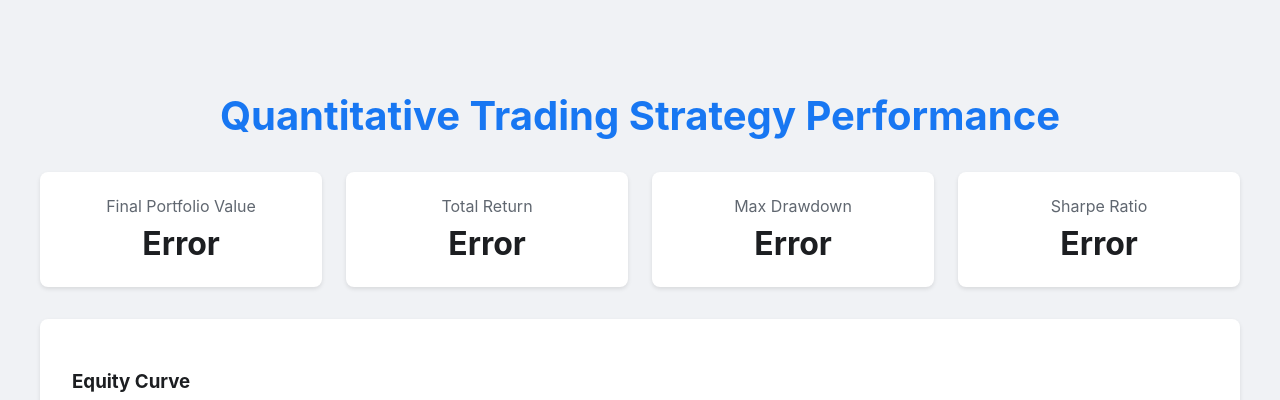
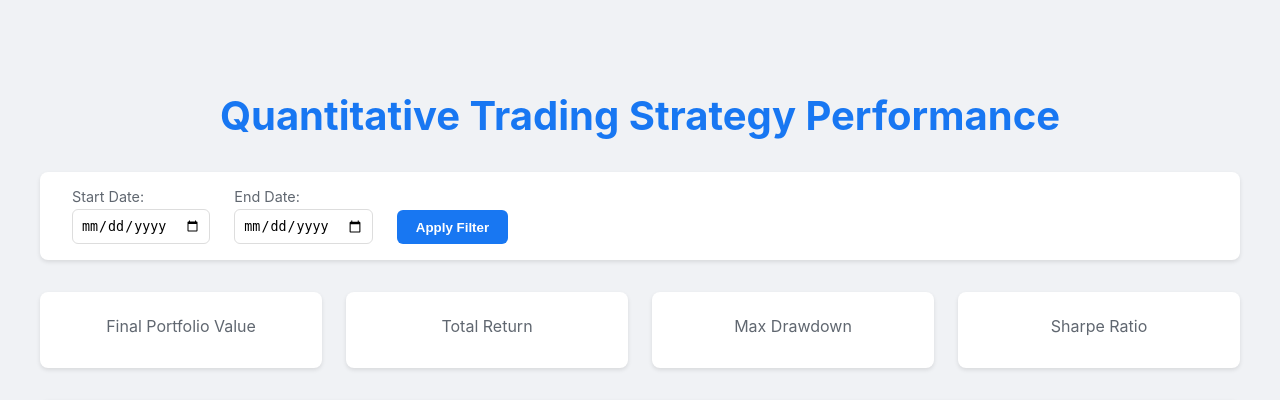
Before and after one commit to 19rishabh/algorithmic-trading-engine, a Flask app: page / in a window 1280 px wide. Shown: the top 400 px of the page. Run offline with Flask 3, Linux system fonts and the light colour scheme.

Commit message:
feat: Add dynamic date range selection for interactive strategy evaluation

```diff
--- a/app.py
+++ b/app.py
@@ -1,61 +1,76 @@
-from flask import Flask, render_template, json, send_file
+# Add 'request' to our Flask import
+from flask import Flask, render_template, json, send_file, request
 import pandas as pd
 import numpy as np
 from pathlib import Path
 
 app = Flask(__name__)
 
-# --- NEW: Define paths at the top ---
 RESULTS_DIR = Path('results/')
 PORTFOLIO_PATH = RESULTS_DIR / 'portfolio_results.csv'
 TRADE_LOG_PATH = RESULTS_DIR / 'trade_log.csv'
 
-@app.route('/')
-@app.route('/dashboard')
+# UPDATE: Allow both GET and POST requests
+@app.route('/', methods=['GET', 'POST'])
+@app.route('/dashboard', methods=['GET', 'POST'])
 def dashboard():
     kpis = {}
     chart_data = {}
     recent_trades = []
 
+    # NEW: Default date range
+    start_date_str = None
+    end_date_str = None
+
     try:
-        # Load portfolio results
         results_df = pd.read_csv(PORTFOLIO_PATH, index_col='Date', parse_dates=True)
 
-        # --- Calculate KPIs (unchanged) ---
-        # ... (same KPI calculation logic as before) ...
-        initial_value = results_df['Portfolio_Value'].iloc[0]
-        final_value = results_df['Portfolio_Value'].iloc[-1]
-        total_return = (final_value - initial_value) / initial_value
-        daily_returns = results_df['Portfolio_Value'].pct_change().dropna()
-        sharpe_ratio = (daily_returns.mean() / daily_returns.std()) * np.sqrt(252)
-        rolling_max = results_df['Portfolio_Value'].cummax()
-        daily_drawdown = (results_df['Portfolio_Value'] / rolling_max) - 1.0
-        max_drawdown = daily_drawdown.min()
+        # NEW: Handle form submission for date filtering
+        if request.method == 'POST':
+            start_date_str = request.form.get('start_date')
+            end_date_str = request.form.get('end_date')
 
-        kpis = {
-            'final_portfolio_value': f"₹{final_value:,.2f}",
-            'total_return': f"{total_return:.2%}",
-            'max_drawdown': f"{max_drawdown:.2%}",
-            'sharpe_ratio': f"{sharpe_ratio:.2f}"
-        }
+            # Filter the DataFrame based on the provided dates
+            if start_date_str:
+                results_df = results_df[results_df.index >= pd.to_datetime(start_date_str)]
+            if end_date_str:
+                results_df = results_df[results_df.index <= pd.to_datetime(end_date_str)]
 
-        # --- Prepare Chart Data (unchanged) ---
-        # ... (same chart data preparation as before) ...
-        equity_curve_df = results_df.reset_index()
-        equity_curve_df['Date'] = equity_curve_df['Date'].dt.strftime('%Y-%m-%d')
-        drawdown_df = daily_drawdown.reset_index()
-        drawdown_df['Date'] = drawdown_df['Date'].dt.strftime('%Y-%m-%d')
-        chart_data = {
-            'equity_curve': equity_curve_df[['Date', 'Portfolio_Value']].to_dict('records'),
-            'drawdown': drawdown_df.rename(columns={0: 'Drawdown'}).to_dict('records'),
-            'returns_histogram': daily_returns.tolist()
-        }
+        # --- Recalculate everything based on the (potentially filtered) DataFrame ---
+        if not results_df.empty:
+            initial_value = results_df['Portfolio_Value'].iloc[0]
+            final_value = results_df['Portfolio_Value'].iloc[-1]
+            total_return = (final_value - initial_value) / initial_value
+            daily_returns = results_df['Portfolio_Value'].pct_change().dropna()
+            sharpe_ratio = (daily_returns.mean() / daily_returns.std()) * np.sqrt(252) if daily_returns.std() != 0 else 0
+            rolling_max = results_df['Portfolio_Value'].cummax()
+            daily_drawdown = (results_df['Portfolio_Value'] / rolling_max) - 1.0
+            max_drawdown = daily_drawdown.min()
 
-        # --- NEW: Load and prepare recent trades for display ---
+            kpis = {
+                'final_portfolio_value': f"₹{final_value:,.2f}",
+                'total_return': f"{total_return:.2%}",
+                'max_drawdown': f"{max_drawdown:.2%}",
+                'sharpe_ratio': f"{sharpe_ratio:.2f}"
+            }
+
+            equity_curve_df = results_df.reset_index()
+            equity_curve_df['Date'] = equity_curve_df['Date'].dt.strftime('%Y-%m-%d')
+            drawdown_df = daily_drawdown.reset_index()
+            drawdown_df['Date'] = drawdown_df['Date'].dt.strftime('%Y-%m-%d')
+            chart_data = {
+                'equity_curve': equity_curve_df[['Date', 'Portfolio_Value']].to_dict('records'),
+                'drawdown': drawdown_df.rename(columns={0: 'Drawdown'}).to_dict('records'),
+                'returns_histogram': daily_returns.tolist()
+            }
+        else:
+            # Handle case where date range is empty
+            kpis = {key: "N/A" for key in ['final_portfolio_value', 'total_return', 'max_drawdown', 'sharpe_ratio']}
+            chart_data = {'equity_curve': [], 'drawdown': [], 'returns_histogram': []}
+
+
         trade_log_df = pd.read_csv(TRADE_LOG_PATH, index_col='Date')
-        # Get the last 20 trades and format them for the HTML table
         recent_trades = trade_log_df.tail(20).reset_index()
-        # Format for better display
         recent_trades['Date'] = pd.to_datetime(recent_trades['Date']).dt.strftime('%Y-%m-%d')
         recent_trades['Signal'] = recent_trades['Signal'].map('{:.2%}'.format)
         recent_trades['Daily_Return'] = recent_trades['Daily_Return'].map('{:.2%}'.format)
@@ -63,13 +78,12 @@
 
     except Exception as e:
         print(f"An error occurred: {e}")
-        kpis = {key: "Error" for key in ['final_portfolio_value', 'total_return', 'max_drawdown', 'sharpe_ratio']}
-        chart_data = {'equity_curve': [], 'drawdown': [], 'returns_histogram': []}
-        recent_trades = []
+        # ... (error handling is the same) ...
 
-    return render_template('dashboard.html', kpis=kpis, chart_data=chart_data, trades=recent_trades)
+    # Pass date strings back to the template to pre-fill the form
+    return render_template('dashboard.html', kpis=kpis, chart_data=chart_data, trades=recent_trades, start_date=start_date_str, end_date=end_date_str)
 
-# --- NEW: Route for downloading the full trade log ---
+# ... (download route is unchanged) ...
 @app.route('/download/trade_log')
 def download_trade_log():
     try:
--- a/static/css/style.css
+++ b/static/css/style.css
@@ -93,3 +93,45 @@
 th {
     background-color: #f0f2f5;
 }
+
+/* Add this to your static/css/style.css */
+.filter-container {
+    background-color: #ffffff;
+    padding: 1rem 2rem;
+    border-radius: 8px;
+    box-shadow: 0 2px 4px rgba(0, 0, 0, 0.1);
+    margin-bottom: 2rem;
+}
+.filter-container form {
+    display: flex;
+    align-items: center;
+    gap: 1.5rem;
+}
+.form-group {
+    display: flex;
+    flex-direction: column;
+}
+.form-group label {
+    font-size: 0.9rem;
+    color: #606770;
+    margin-bottom: 0.25rem;
+}
+.form-group input {
+    padding: 0.5rem;
+    border: 1px solid #ddd;
+    border-radius: 6px;
+}
+.filter-btn {
+    background-color: #1877f2;
+    color: white;
+    border: none;
+    padding: 0.6rem 1.2rem;
+    border-radius: 6px;
+    font-weight: 600;
+    cursor: pointer;
+    transition: background-color 0.2s;
+    align-self: flex-end; /* Align with the bottom of the input boxes */
+}
+.filter-btn:hover {
+    background-color: #166fe5;
+}
--- a/templates/dashboard.html
+++ b/templates/dashboard.html
@@ -13,6 +13,20 @@
         <header>
             <h1>Quantitative Trading Strategy Performance</h1>
         </header>
+
+        <div class="filter-container">
+            <form method="POST">
+                <div class="form-group">
+                    <label for="start_date">Start Date:</label>
+                    <input type="date" id="start_date" name="start_date" value="{{ start_date }}">
+                </div>
+                <div class="form-group">
+                    <label for="end_date">End Date:</label>
+                    <input type="date" id="end_date" name="end_date" value="{{ end_date }}">
+                </div>
+                <button type="submit" class="filter-btn">Apply Filter</button>
+            </form>
+        </div>
 
         <div class="kpi-grid">
             <div class="kpi-box"><div class="kpi-title">Final Portfolio Value</div><div class="kpi-value">{{ kpis.final_portfolio_value }}</div></div>
```
